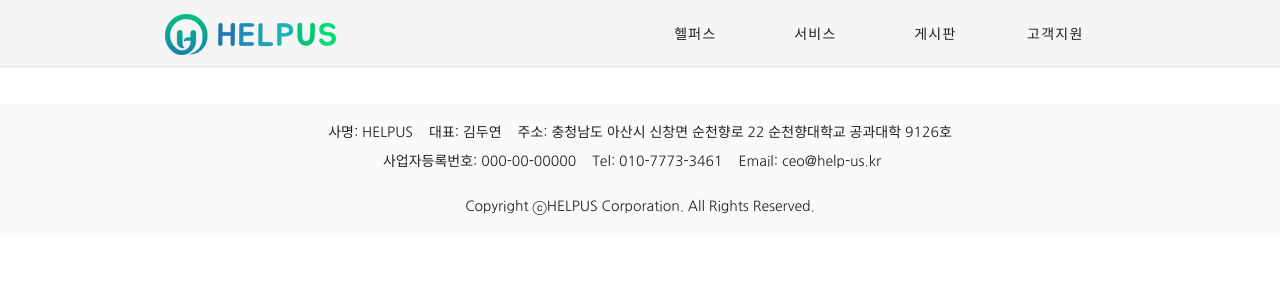
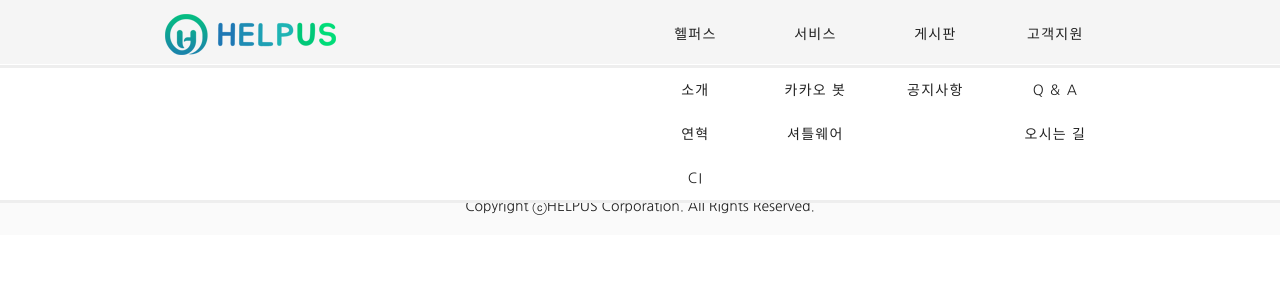
Before and after one commit to HELPUS-korea/HELPUS-korea.github.io, a Vue app: page / in a window 1280 px wide. Both pictures are taken after a click on the button "헬퍼스". Shown: the top 300 px of the page. Built offline with nearby package versions, Linux system fonts and the light colour scheme; what vue-icon would draw is missing.

Commit message:
Feat: Update navigation bar

```diff
--- a/src/App.vue
+++ b/src/App.vue
@@ -1,36 +1,42 @@
 <template>
   <v-app>
     <!-- toolbar -->
-    <v-app-bar app flat class="pt-1">
+    <v-app-bar app flat class="pt-1" @mouseleave="hoverNav = false"
+      :extension-height="getExtensionHeight()">
       <!-- title -->
       <v-toolbar-title>
-        <span><v-img src="./assets/img_logo_company.png" /></span>
+        <span @click="$router.push('/')" class="title-logo">
+          <v-img src="./assets/img_logo_company.png" /></span>
       </v-toolbar-title>
 
       <v-spacer class="hidden-md-and-up" />
 
       <!-- toolbar items -->
-      <v-toolbar-items>
-        <!-- hidden le sm -->
+      <v-toolbar-items class="hidden-sm-and-down">
         <v-btn v-for="item in navItems" :key="`nav-${item.title}`"
           v-text="item.title" text width="120"
-          class="hidden-sm-and-down" />
+          @mouseover="hoverNav = true" />
       </v-toolbar-items>
 
-      <!-- visible le sm -->
+      <!-- mobile toolbar button -->
       <v-btn text icon @click="drawer = true" class="icon-button hidden-md-and-up">
         <v-icons name="menu"></v-icons></v-btn>
 
-      <!--
-      <template v-slot:extension>
-        <div v-resize="resizeNav" ref="sub-toolbar" class="sub-toolbar">
-          <v-item-group>
-            <v-item><v-btn text x-large width="135">b1</v-btn></v-item>
-            <v-item><v-btn text x-large width="135">카카오 봇</v-btn></v-item>
-          </v-item-group>
+      <!-- sub-toolbar -->
+      <div v-if="hoverNav"
+        class="sub-toolbar hidden-sm-and-down d-flex justify-space-around white">
+        <div class="shadow-title-logo" />
+        <div class="sub-toolbar-items">
+          <v-layout>
+            <v-item-group v-for="nav in navItems" :key="`sub-toolbar-${nav.title}`"
+              class="d-inline-block">
+              <v-item v-for="item in nav.children" :key="`sub-toolbar-item-${item.title}`">
+                <v-btn text width="120" v-text="item.title" :to="item.link" large />
+              </v-item>
+            </v-item-group>
+          </v-layout>
         </div>
-      </template>
-      -->
+      </div>
     </v-app-bar>
 
     <!-- nav drawer -->
@@ -100,11 +106,14 @@
 </template>
 
 <script>
+import _ from 'lodash';
+
 export default {
   name: 'App',
   data: () => ({
-    drawer: false,
-    info: {
+    drawer: false, // mobile toolbar
+    hoverNav: false, // sub-toolbar
+    info: { // footer
       companyName: 'HELPUS',
       CEO: '김두연',
       address: '충청남도 아산시 신창면 순천향로 22 순천향대학교 공과대학 9126호',
@@ -112,7 +121,7 @@ export default {
       tel: '010-7773-3461',
       email: 'ceo@help-us.kr',
     },
-    navItems: [
+    navItems: [ // navigation items
       {
         title: '헬퍼스',
         children: [
@@ -168,11 +177,15 @@ export default {
     ],
   }),
   methods: {
-    resizeNav() {
-      const navItemsElement = document.querySelector('header div.v-toolbar__items');
-      const subToolbarElement = this.$refs['sub-toolbar'];
-
-      subToolbarElement.style = `margin-left: ${navItemsElement.offsetLeft - subToolbarElement.offsetLeft}px`;
+    /**
+     * get height that extension toolbar (sub-toolbar height)
+     */
+    getExtensionHeight() {
+      return _.flowRight(
+        len => len * 48,
+        _.partial(_.get, _, 'children.length'), // get length
+        _.partial(_.maxBy, _, o => o.children.length), // get max length object
+      )(this.navItems);
     },
   },
 };
@@ -181,20 +194,29 @@ export default {
 <style lang="scss">
 /* global */
 
-@import url(http://fonts.googleapis.com/earlyaccess/nanumgothic.css); /* font */
+// import fonts
+@import url(http://fonts.googleapis.com/earlyaccess/nanumgothic.css);
 
 $sm: 960px;
 
-/* nav positioning */
+// nav positioning
 header > div.v-toolbar__content:first-child {
   justify-content: space-around;
   border-bottom: 3px solid #eee;
 }
-header > div.v-toolbar__extension:nth-child(2) {
-  border-bottom: 3px solid #eee;
+
+// nav button
+header > div.v-toolbar__content > div.v-toolbar__items > button.v-btn::before {
+  background-color: transparent;
+}
+header > div.v-toolbar__content > div.v-toolbar__items > button:hover::after {
+  content: '';
+  position: absolute;
+  left: 0; right: 0; bottom: -1px;
+  border-bottom: 3px solid;
 }
 
-/* buttons that has icon */
+// buttons that has icon
 button.icon-button > span {
   width: 100%;
 }
@@ -202,20 +224,44 @@ button.icon-button > span > svg {
   width: 50%;
 }
 
-/* footer */
+// footer
 footer {
   background: #fafafa !important;
   font-size: 14px;
 }
 
-/* font */
+// set font
 * {
   font-family: "Nanum Gothic", sans-serif;
 }
 
-@media screen and (max-width: $sm) {
+/* relative */
+
+// toolbar
+@media screen and (max-width: $sm) { // on mobile
   header > div.v-toolbar__content:first-child {
     justify-content: inherit;
   }
 }
 </style>
+
+<style lang="scss" scoped>
+// title logo
+span.title-logo {
+  cursor: pointer;
+}
+
+// sub-toolbar
+div.sub-toolbar {
+  position: absolute;
+  width: 100%;
+  top: 64px; // toolbar height
+  border-bottom: 3px solid #eee !important; // toolbar border
+}
+div.sub-toolbar > div.shadow-title-logo {
+  width: 139px; // title logo width
+}
+div.sub-toolbar > div.sub-toolbar-items {
+  width: 480px; // toolbar width
+}
+</style>
```
